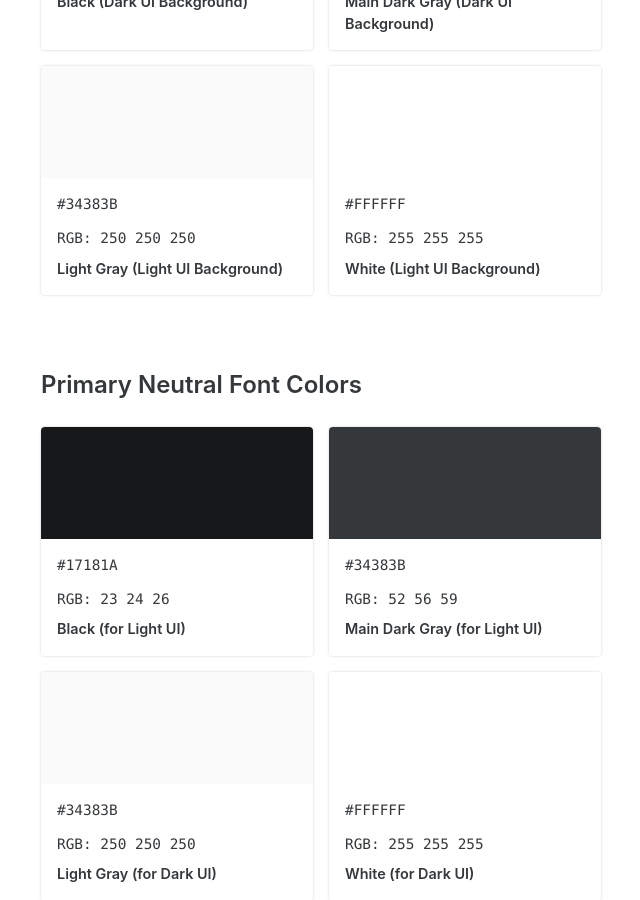
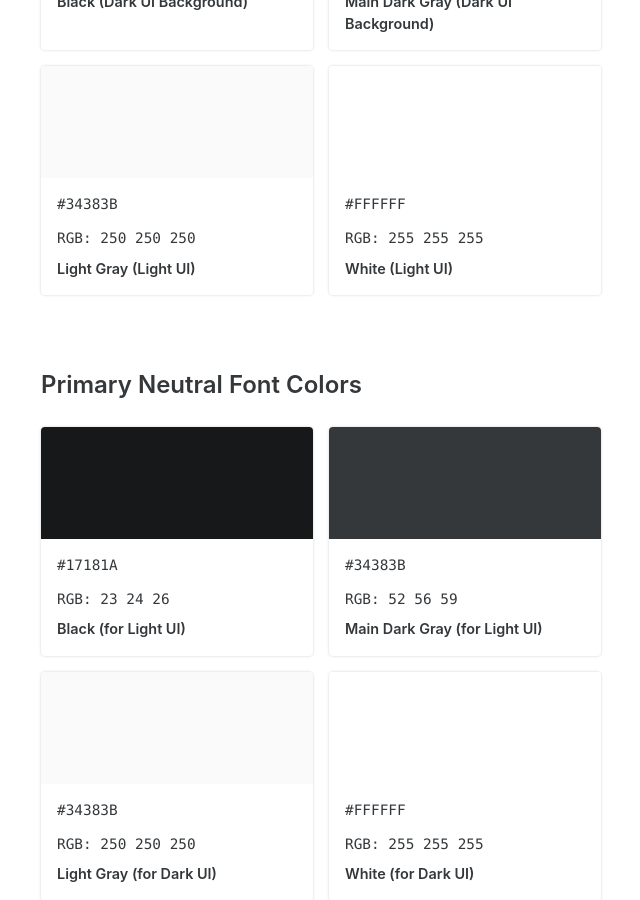
Before and after one commit to wireapp/brand, a Jekyll site: the page built from color/index.html, in a window 1280 px wide and 900 px high, scrolled down 2911 px. Shown: the whole window, without its empty margins (319-959 px from the left). Built offline with Jekyll 4.4.1, drawn with Linux system fonts in a browser that asks for light colours; comment, search, counter and statistics services are not loaded.

Commit message:
background

```diff
--- a/color/index.html
+++ b/color/index.html
@@ -171,13 +171,13 @@ weight: 3
       <div class="canvas bg-light-gray"></div>
       <div class="hex">#34383B</div>
       <div class="rgb">RGB: 250 250 250</div>
-      <div class="title">Light Gray (Light UI Background)</div>
+      <div class="title">Light Gray (Light UI)</div>
     </div>
     <div class="color-box">
       <div class="canvas bg-white"></div>
       <div class="hex">#FFFFFF</div>
       <div class="rgb">RGB: 255 255 255</div>
-      <div class="title">White (Light UI Background)</div>
+      <div class="title">White (Light UI)</div>
     </div>
   </div>
 
```
